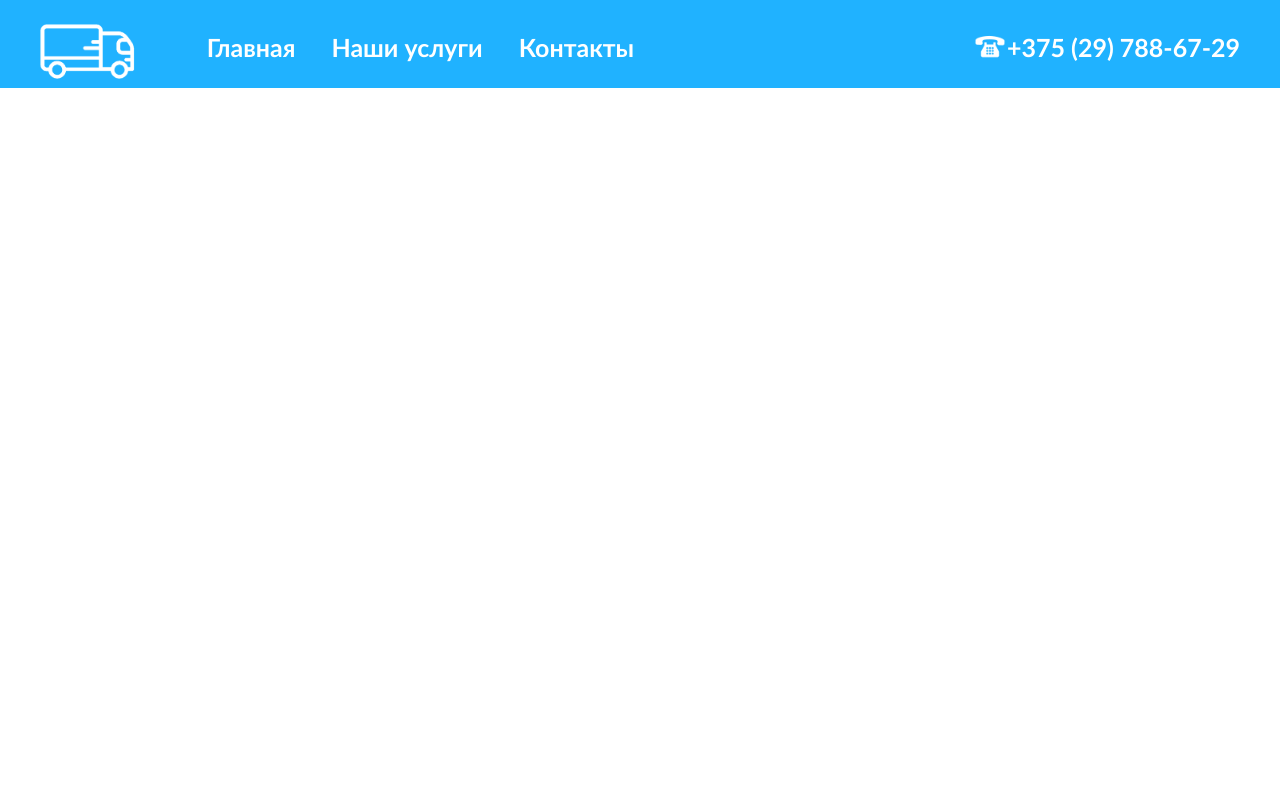
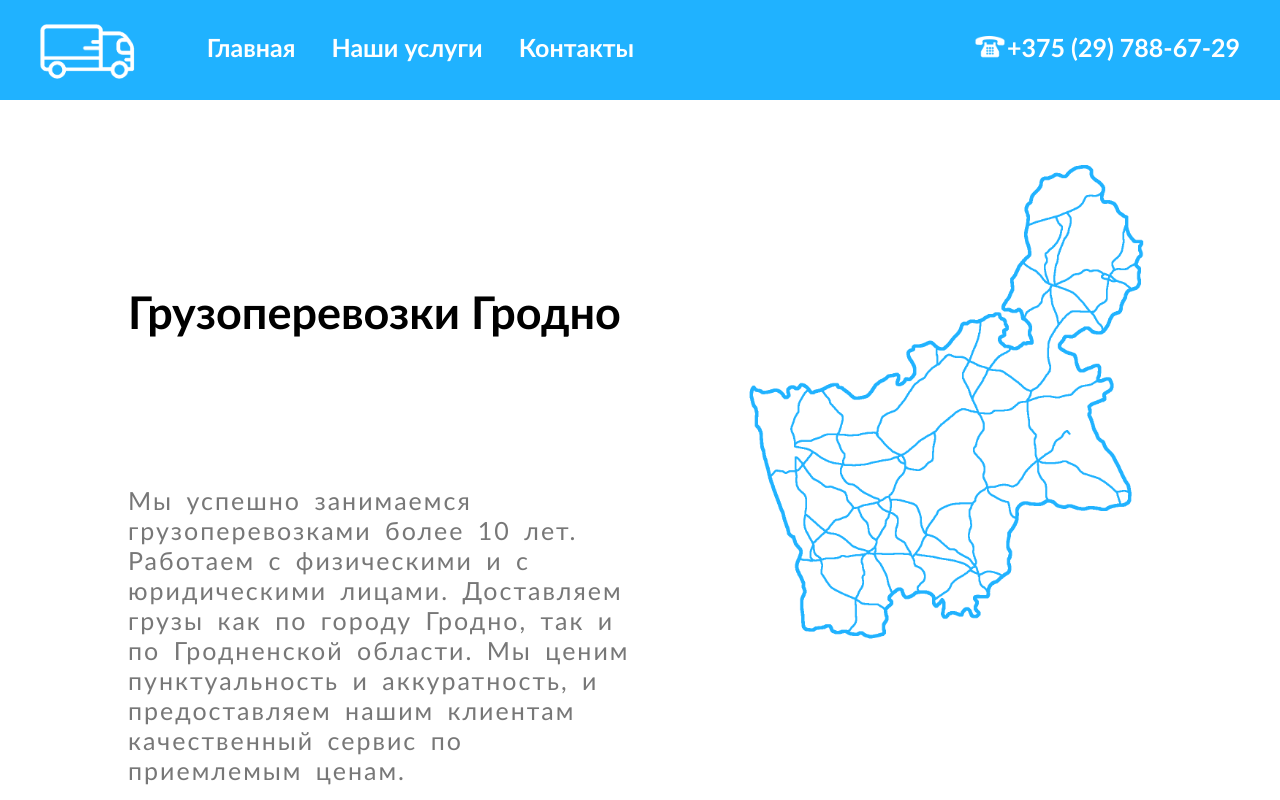
Before and after one commit to martsul/gruzai, a plain HTML site: page end.html in a window 1280 px wide. Drawn offline with Linux system fonts and the light colour scheme.

Commit message:
add main

```diff
--- a/css/end.css
+++ b/css/end.css
@@ -6,7 +6,7 @@ html {
 header {
     background-color: #20B2FF;
     color: #fff;
-    height: 11%;
+    height: 6.25em;
 }
 
 header div {
@@ -41,6 +41,15 @@ header div {
 .menu ul a {
     font-size: 1.5625em;
     font-weight: 600;
+    background-image: linear-gradient(currentColor, currentColor);
+    background-position: 0% 100%;
+    background-repeat: no-repeat;
+    background-size: 0% 2px;
+    transition: background-size .5s;
+}
+
+.menu ul a:hover {
+    background-size: 100% 2px;
 }
 
 .tel {
@@ -59,4 +68,63 @@ header div {
 .tel a {
     font-size: 1.5625em;
     font-weight: 600;
+    background-image: linear-gradient(currentColor, currentColor);
+    background-position: 0% 100%;
+    background-repeat: no-repeat;
+    background-size: 0% 2px;
+    transition: background-size .5s;
+
 }
+
+.tel a:after {
+    display: block;
+	position: absolute;
+	left: 0; /*изменить на right:0;, чтобы изменить направление подчёркивания */
+	width: 0;/*задаём длинну линии до наведения курсора*/
+	height: 2px; /*задаём ширину линии*/
+	background-color: #fff; /*задаём цвет линии*/
+	content: "";
+	transition: width 0.5s ease-out;
+}
+
+.tel a:hover {
+    background-size: 100% 2px;
+}
+
+
+
+
+
+.container {
+    width: 80%;
+    margin-left: auto;
+    margin-right: auto;
+}
+
+.main__description {
+    display: inline-block;
+    margin-top: 190px;
+    width: 50%;
+}
+
+.main__description h1{
+    font-size: 45px;
+    font-weight: 600;
+    display: inline;
+}
+
+.main__description p {
+    font-size: 25px;
+    font-weight: 400;
+    color: #00000088;
+    line-height: 30px;
+    word-spacing: 5px;
+    letter-spacing: 2px;
+    margin-top: 150px;
+}
+
+.main img {
+    width: 40%;
+    float: right;
+    margin-top: 60px;
+}
--- a/end.html
+++ b/end.html
@@ -28,6 +28,24 @@
             </div>
         </nav>
     </header>
+
+    <main>
+        <div class="container">
+            <div class="main" id="main">
+                <div class="main__description">
+                    <h1>Грузоперевозки Гродно</h1>
+
+                    <p>Мы успешно занимаемся грузоперевозками более 10 лет. <br>
+                        Работаем с физическими и с юридическими лицами.
+                        Доставляем грузы как по городу Гродно, так и по Гродненской области.
+                        Мы ценим пунктуальность и аккуратность, и предоставляем нашим клиентам качественный сервис по
+                        приемлемым ценам.</p>
+
+                </div>
+                <img src="img/city.png" alt="">
+            </div>
+        </div>
+    </main>
 </body>
 
 </html>
```
Also changed, not shown: img/city1.png (added).
